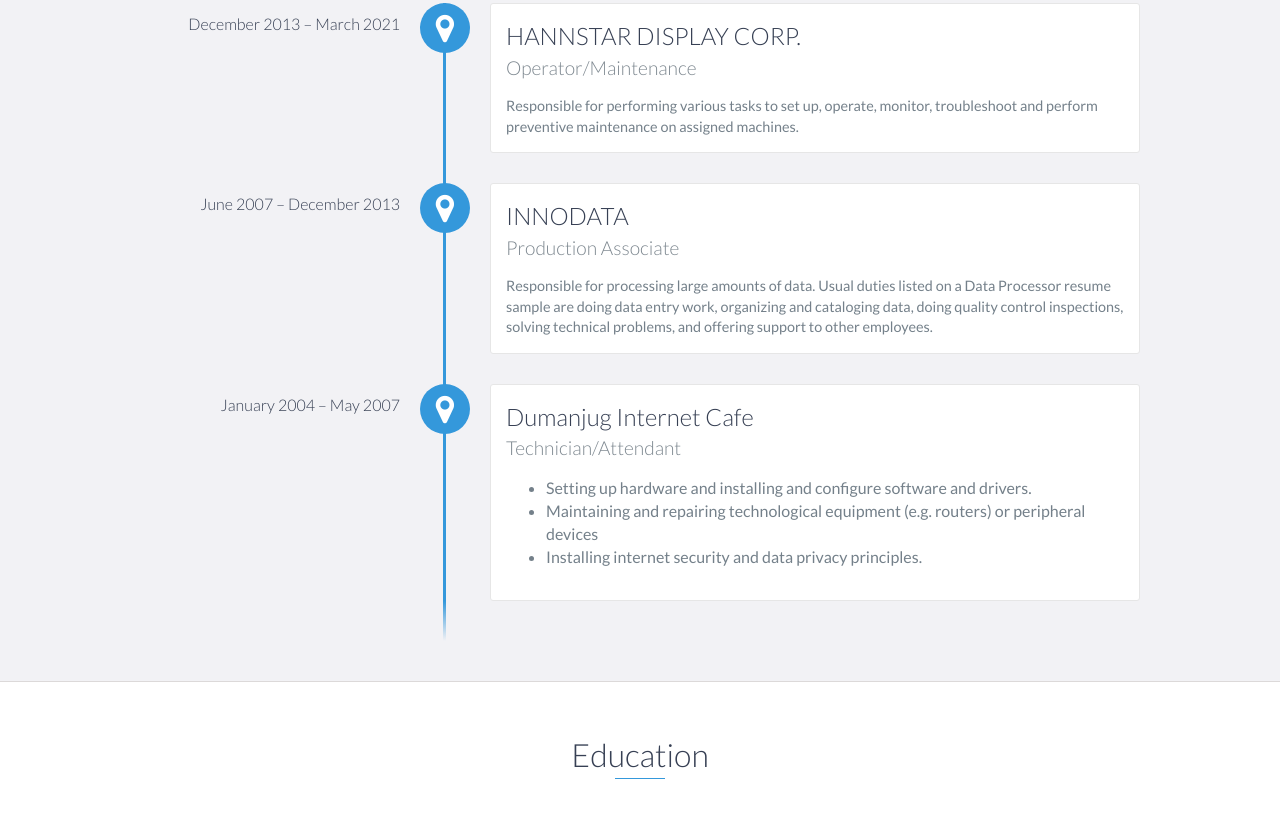
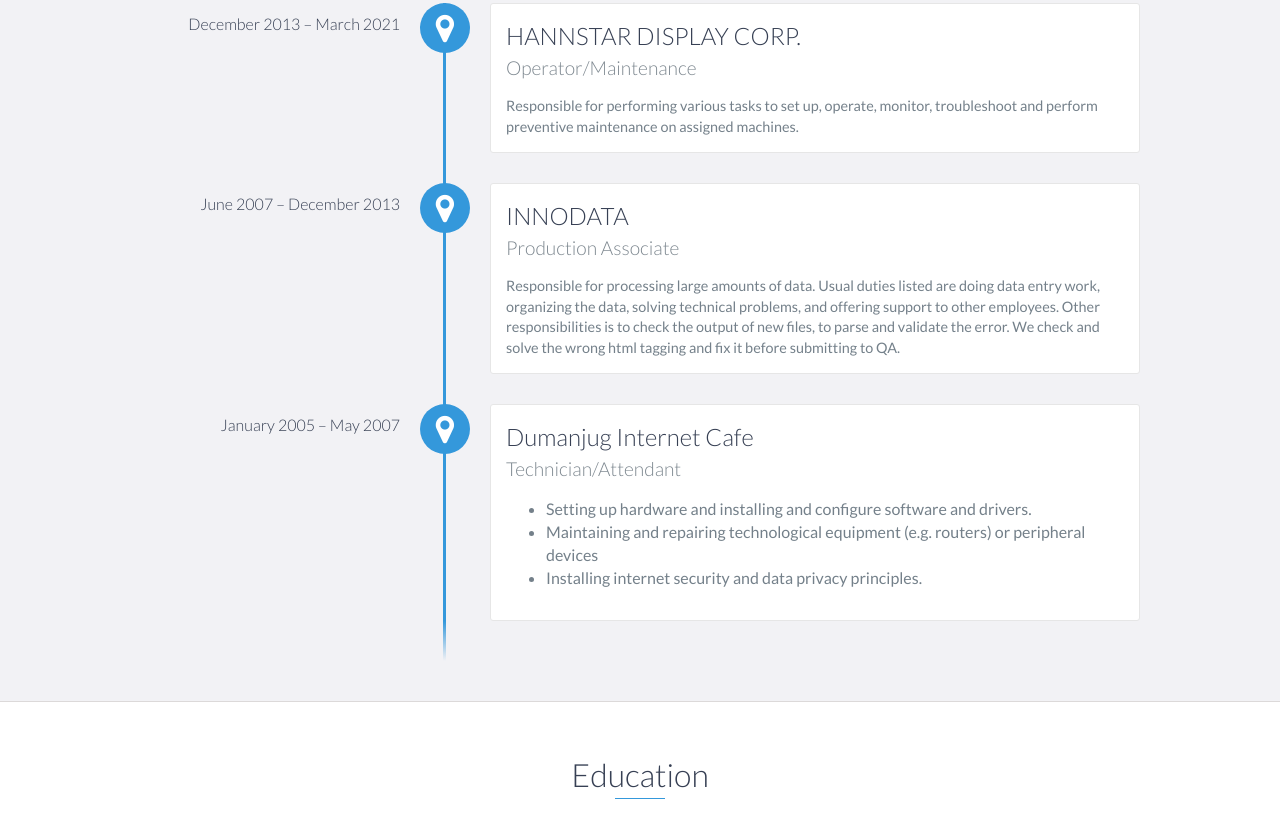
Before and after one commit to leomz001/resume, a website: page index.html in a window 1280 px wide. Shown: the part 1499-2317 px from the top of the page. Drawn offline with nearby package versions, Linux system fonts and the light colour scheme.

Commit message:
Add files via upload

```diff
--- a/index.html
+++ b/index.html
@@ -137,11 +137,11 @@
             <div data-date="June 2007 – December 2013">
                 <h3>INNODATA</h3>
                 <h4>Production Associate</h4>
-                <p>Responsible for processing large amounts of data. Usual duties listed on a Data Processor resume sample are doing data entry work, organizing and cataloging data, doing quality control inspections, solving technical problems, and offering support to other employees.
+                <p>Responsible for processing  large amounts of data. Usual  duties listed are doing data  entry work, organizing the  data, solving technical  problems, and offering support  to  other  employees. Other  responsibilities is to check  the output of new files, to  parse  and  validate the error. We check and solve the wrong  html tagging and fix it before submitting to QA.</p>
 
             </div>
 
-            <div data-date="January 2004 – May 2007">
+            <div data-date="January 2005 – May 2007">
                 <h3>Dumanjug Internet Cafe</h3>
                 <h4>Technician/Attendant</h4>
 
```
